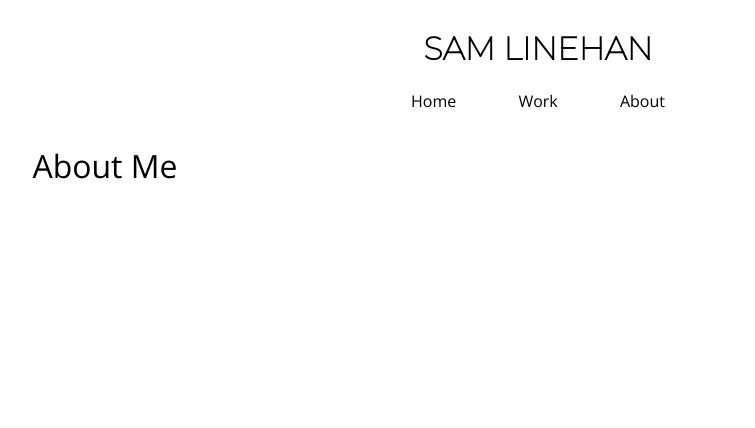
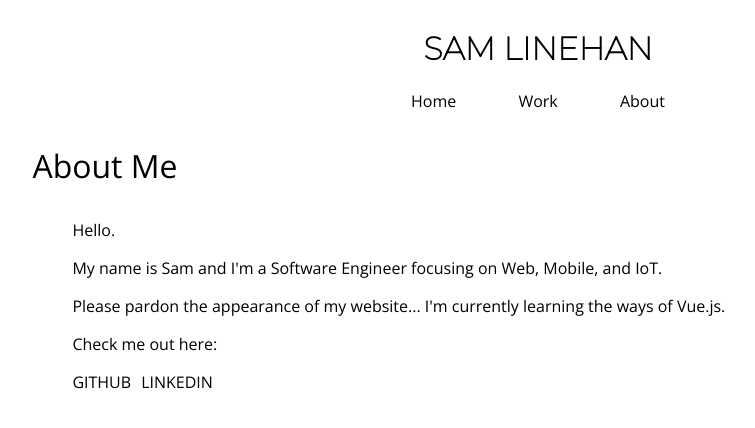
Before and after one commit to SamLinehan/SamLinehan.github.io, a Vue app: page /#/about in a window 1280 px wide. Shown: the top 428 px of the page, without its empty margins (102-857 px from the left). Built offline with nearby package versions, Linux system fonts and the light colour scheme.

Commit message:
added about

```diff
--- a/src/components/About.vue
+++ b/src/components/About.vue
@@ -1,6 +1,16 @@
 <template>
     <div id="about">
         <p class="title">About Me</p>
+        <section>
+            <p class="hello">Hello.</p>
+            <p>My name is Sam and I'm a Software Engineer focusing on Web, Mobile, and IoT.</p>
+            <p>Please pardon the appearance of my website... I'm currently learning the ways of Vue.js.</p
+            <p>Check me out here:</p>
+            <div>
+                <a class="github" href="https://github.com/SamLinehan">GITHUB</a>
+                <a class="linkedin" href="https://www.linkedin.com/in/samuellinehan">LINKEDIN</a>
+            </div>
+        </section>
     </div>
 </template>
 
@@ -19,5 +29,24 @@
         .title {
             font-size: 32px;
         }
+        section {
+            padding-left: 40px;
+        }
+        .hello {
+            margin-top: 0px;
+        }
+        a, a:visited, a:active {
+            color: inherit;
+            text-decoration: none;
+        }
+        .github {
+            margin-right: 10px;
+        }
+        .github:hover {
+            color: #00C853;
+        }
+        .linkedin:hover {
+            color: #0077B5;
+        }
     }
 </style>
--- a/src/components/Home.vue
+++ b/src/components/Home.vue
@@ -2,8 +2,8 @@
     <div id="home">
         <p class="title">Software Engineer</p>
         <section>
+            <router-link to="/work" tag="button">My Work</router-link>
             <router-link to="/about" tag="button">About Me</router-link>
-            <router-link to="/work" tag="button">My Work</router-link>
         </section>
     </div>
 </template>
--- a/src/components/Work.vue
+++ b/src/components/Work.vue
@@ -84,7 +84,7 @@
         }
 
         .github:hover {
-            color: #039be5;
+            color: #00C853;
         }
 
         .web:hover {
```
